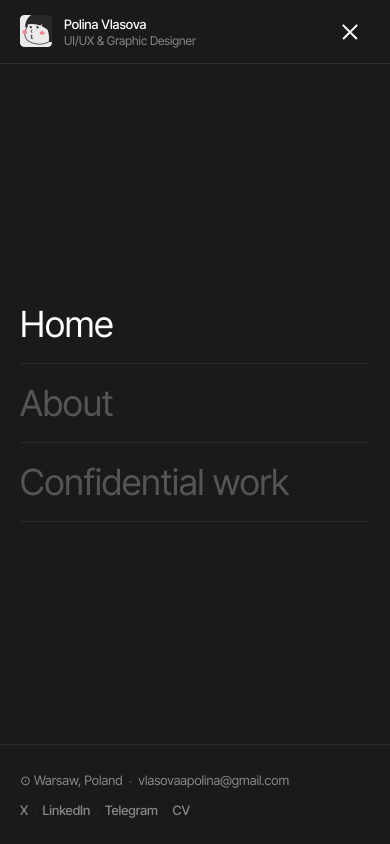
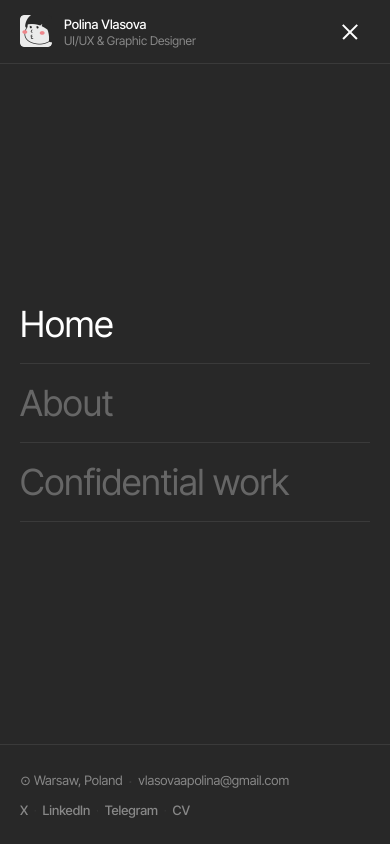
Before and after one commit to vlasovapolina/vlasovapolina, a Next.js app: page / in a window 390 px wide. Both pictures are taken after a click on the button "Open menu". Shown: the top 844 px of the page. Built offline with nearby package versions, Linux system fonts and the light colour scheme.

Commit message:
fix: mobile menu colors aligned to design palette (#282828)

```diff
--- a/components/layout/MobileMenu.tsx
+++ b/components/layout/MobileMenu.tsx
@@ -21,7 +21,7 @@ export default function MobileMenu({ isOpen, onClose, pathname }: Props) {
       position: "fixed",
       inset: 0,
       zIndex: 200,
-      background: "#1a1a1a",
+      background: "var(--color-dark)",
       display: "flex",
       flexDirection: "column",
       color: "white",
@@ -33,7 +33,7 @@ export default function MobileMenu({ isOpen, onClose, pathname }: Props) {
         alignItems: "center",
         justifyContent: "space-between",
         padding: "0 20px",
-        borderBottom: "1px solid #333",
+        borderBottom: "1px solid #3a3a3a",
       }}>
         <Link href="/" onClick={onClose} style={{ display: "flex", alignItems: "center", gap: "12px" }}>
           <div style={{ width: "32px", height: "32px", borderRadius: "4px", overflow: "hidden", flexShrink: 0 }}>
@@ -66,10 +66,10 @@ export default function MobileMenu({ isOpen, onClose, pathname }: Props) {
             style={{
               fontSize: "36px",
               fontWeight: 400,
-              color: pathname === href ? "white" : "#555",
+              color: pathname === href ? "white" : "#666",
               padding: "12px 0",
               display: "block",
-              borderBottom: "1px solid #2a2a2a",
+              borderBottom: "1px solid #3a3a3a",
             }}
           >
             {label}
@@ -78,10 +78,10 @@ export default function MobileMenu({ isOpen, onClose, pathname }: Props) {
       </div>
 
       {/* Bottom contacts */}
-      <div style={{ padding: "24px 20px", borderTop: "1px solid #2a2a2a", display: "flex", flexDirection: "column", gap: "8px" }}>
+      <div style={{ padding: "24px 20px", borderTop: "1px solid #3a3a3a", display: "flex", flexDirection: "column", gap: "8px" }}>
         <div style={{ display: "flex", alignItems: "center", gap: "6px", flexWrap: "wrap" }}>
           <span style={{ fontSize: "13px", color: "#888" }}>⊙ Warsaw, Poland</span>
-          <span style={{ color: "#444" }}>·</span>
+          <span style={{ color: "#3a3a3a" }}>·</span>
           <a href="mailto:vlasovaapolina@gmail.com" style={{ fontSize: "13px", color: "#888" }}>vlasovaapolina@gmail.com</a>
         </div>
         <div style={{ display: "flex", alignItems: "center", gap: "6px", flexWrap: "wrap" }}>
@@ -95,7 +95,7 @@ export default function MobileMenu({ isOpen, onClose, pathname }: Props) {
               <a href={link.href} target="_blank" rel="noopener noreferrer" style={{ fontSize: "13px", color: "#888", fontWeight: 500 }}>
                 {link.label}
               </a>
-              {i < arr.length - 1 && <span style={{ color: "#444", fontSize: "10px" }}>·</span>}
+              {i < arr.length - 1 && <span style={{ color: "#3a3a3a", fontSize: "10px" }}>·</span>}
             </span>
           ))}
         </div>
```
